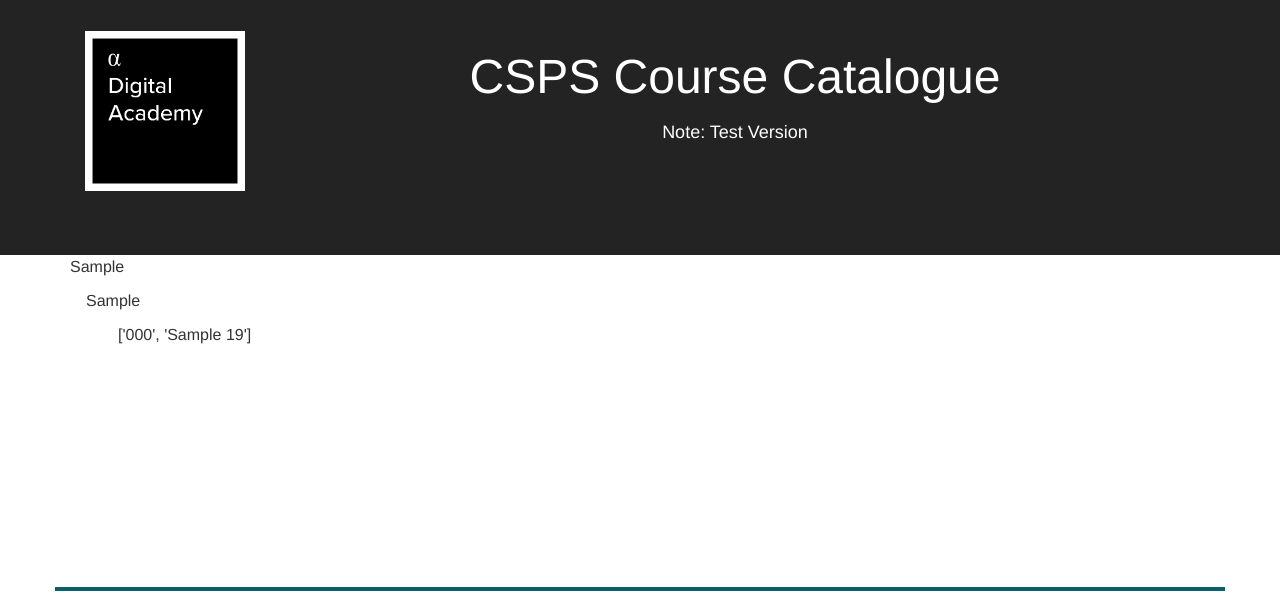
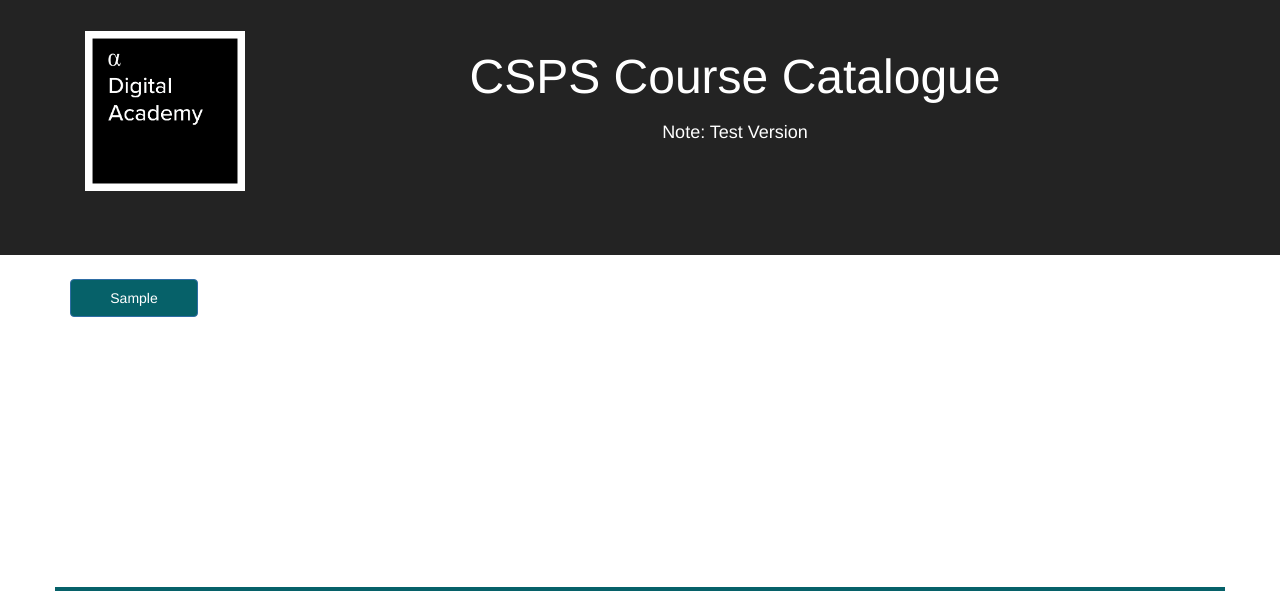
Before and after one commit to szinck1/CSPS-Course-Catalogue, a Flask app: page /explore in a window 1280 px wide. Shown: the part 153-746 px from the top of the page. Run offline with Flask 2, Linux system fonts and the light colour scheme; tables that the repository leaves empty or names only in its code hold one stand-in row (values such as "Sample post"); some libraries are stand-ins or nearby versions.

Commit message:
Add nested collapsed lists

```diff
--- a/catalogue_app/static/style1.css
+++ b/catalogue_app/static/style1.css
@@ -196,26 +196,25 @@ footer .img-responsive {
 
 
 /***** Explore *****/
-/* Ensure catalogue's text style not overridden by plugin's CSS */
-#my-table_wrapper {
-	font-family: Helvetica, sans-serif;
-	color: #333;
-	font-size: 1rem;
-	margin-bottom: 1.25rem;
+
+/* Margin top and bottom with cause bouncing with bootstrap collapse */
+
+#explore-page {
+	margin-top: 1.5rem;
+	padding-bottom: 1.5rem;
 }
-/* Border */
-#my-table,
-#my-table thead th {
-	border-bottom: 1px solid #066169;
+#explore-page .btn {
+	display: block;
+	margin-bottom: 0.75rem;
 }
-/* Hover over rows */
-#my-table tr:hover {
-	background-color: #ffcc33;
+#explore-page .btn-success {
+	margin-left: 0.75rem;
 }
-/* Search box */
-#my-table_wrapper label input {
-	font-weight: normal;
+#explore-page table {
+	margin: 0 0 0.75rem 0;
 }
+
+
 /***** End explore *****/
 
 
@@ -233,6 +232,7 @@ footer .img-responsive {
 }
 /* Text */
 #selection-form h3 {
+	margin-top: 1.5rem;
 	line-height: 2rem;
 	color: #066169;
 	text-align: left;
@@ -262,7 +262,6 @@ footer .img-responsive {
 	.chosen-results {
 		text-align: left;
 	}
-	/*  */
 	#button-para {
 		text-align: center;
 	}
--- a/catalogue_app/templates/explore/explore.html
+++ b/catalogue_app/templates/explore/explore.html
@@ -1,20 +1,56 @@
 {% extends 'layout.html' %}
 
 {% block body %}
-	<div class="container">
+	<div id="explore-page" class="container">
 
 		{% for business_line, business_line_dict in pass_dict.providers.items() %}
-			<p>{{ business_line }}</p>
+			<!-- Set variable to store outer loop's counter -->
+			{% set outer_loop = loop %}
+
+			<!-- Button for Business Line -->
+			<button class="btn btn-primary" data-toggle="collapse" data-target="#bus-line-{{ outer_loop.index }}">
+				{{ business_line }}
+			</button>
+
+			<div id="bus-line-{{ outer_loop.index }}" class="collapse">
 			{% for provider, provider_dict in business_line_dict.items() %}
-				<p style="padding: 0 1rem;">{{ provider }}</p>
-				{% for course in provider_dict %}
-					<p style="padding: 0 3rem;">{{ course }}</p>
-				{% endfor %}
+				<!-- Set variable to store outer loop's counter -->
+				{% set inner_loop = loop %}
+
+				<!-- Button for Provider -->
+				<button class="btn btn-success" data-toggle="collapse" data-target="#bus-line-{{ outer_loop.index }} #provider-{{ inner_loop.index }}">
+					{{ provider }}
+				</button>
+
+				<!-- Display course codes and titles in table -->
+				<div id="provider-{{ inner_loop.index }}" class="collapse">
+					<table class="table">
+						<tbody>
+							{% for course in provider_dict %}
+								<tr>
+									<td>{{ course[0] }}</td>
+									<td>{{ course[1] }}</td>
+								</tr>
+							{% endfor %}
+						</tbody>
+					</table>
+				</div>
+
 			{% endfor %}
+			</div>
+
 		{% endfor %}
 
+
 		<!--
-		<button class="btn btn-primary" data-toggle="collapse" data-target="#mars">MEOW!</button>
+			Add yellow on hover
+			Add plus icon as seen in most other collapsed lists
+				- probably use glyph + min-width
+			Add hyperlinks
+				- click anywhere on row
+		-->
+
+		<!--
 		<div id="mars" class="collapse">
 			<div class="well">
 				This cat is THICC!
```
